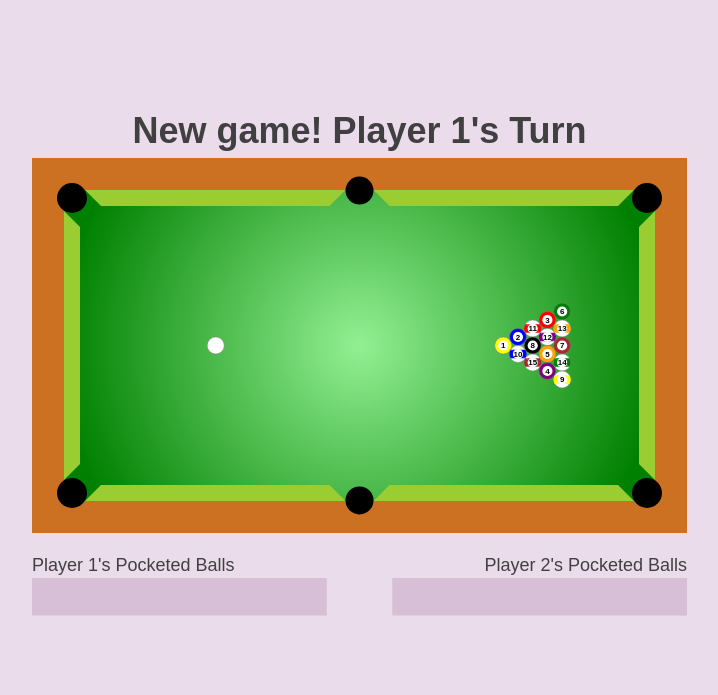
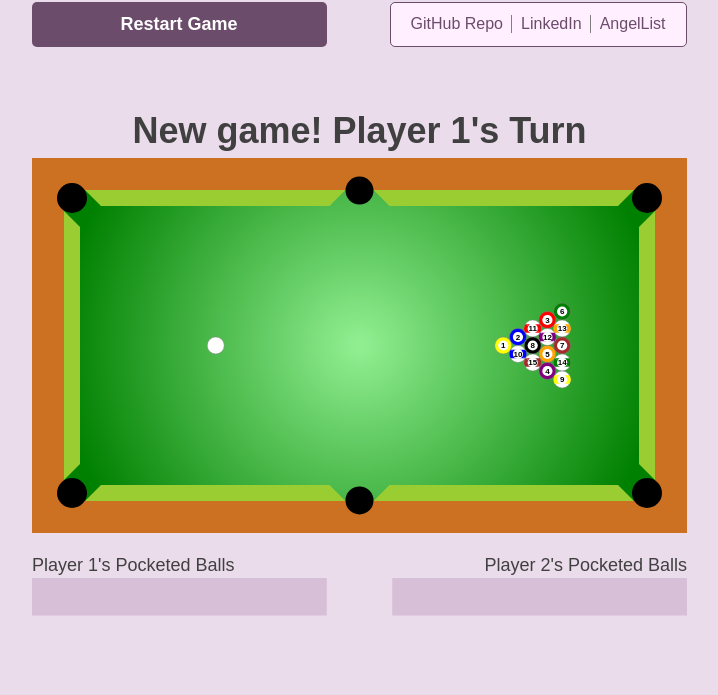
Before and after one commit to emikyu/8ball_pool, a website built with webpack: page index.html in a window 1280 px wide. Shown: the part 105-800 px from the top of the page, without its empty margins (281-999 px from the left). Built offline with Linux system fonts and the light colour scheme.

Commit message:
Add restart button and navlinks

```diff
--- a/index.html
+++ b/index.html
@@ -8,11 +8,29 @@
     <script type="application/javascript" src="./dist/main.js" defer></script>
 </head>
 <body>
-    <div className="game-container">
-
+    <div class="game-container">
+        <div class="control-buttons">
+            <div class="restart-game" id="restart-game">
+                Restart Game
+            </div>
+            <div class="nav-links">
+                <ul>
+                    <li>
+                        <a href="https://github.com/emikyu/8ball_pool">GitHub Repo</a>
+                    </li>
+                    <li>
+                        <a href="https://www.linkedin.com/in/huijiawu/">LinkedIn</a>
+                    </li>
+                    <li>
+                        <a href="https://angel.co/u/h-emily-wu">AngelList</a>
+                    </li>
+                </ul>
+            </div>
+        </div>
         <h1>Eight-Ball Pool Simulator</h1>
         <!-- <canvas id="pool-game" height="375" width="655"></canvas> -->
-        <canvas id="pool-game" height="675" width="955"></canvas>
+        <canvas id="pool-game" height="675" width="955">
+        </canvas>
     </div>
 </body>
 </html>
--- a/src/index.js
+++ b/src/index.js
@@ -5,4 +5,9 @@ document.addEventListener("DOMContentLoaded", () => {
     const canvas = document.getElementById('pool-game');
     const game = new EightBallPool(canvas);
     game.restart();
+
+    const button = document.getElementById('restart-game');
+    button.addEventListener('click', e => {
+        game.restart();
+    });
 });
--- a/src/scripts/game.js
+++ b/src/scripts/game.js
@@ -150,7 +150,7 @@ export default class EightBallPool {
         const cRect = this.canvas.getBoundingClientRect();
         const x = e.clientX - cRect.left * (this.canvas.width / cRect.width);
         const y = e.clientY - cRect.top * (this.canvas.height / cRect.height);
-        // debugger
+
         let vx = (this.poolBalls[0].x - x) / (2 * margin);
         let vy = (this.poolBalls[0].y - y) / (2 * margin);
         const v = Math.sqrt(vx * vx + vy * vy);
@@ -308,7 +308,7 @@ export default class EightBallPool {
                 });
             }
             else {
-                debugger
+                // debugger
                 if (poolBall.x - BALL_CONSTANTS.RADIUS - 0.5<= this.innerTopLeft[0] + innerBorder / 2 || poolBall.x + BALL_CONSTANTS.RADIUS + 0.5 >= this.innerBottomRight[0] - innerBorder / 2) {
                     poolBall.vx = -poolBall.vx;
                     // poolBall.vy *= energyLoss;
@@ -330,7 +330,7 @@ export default class EightBallPool {
         const midLeft = 0.5 * this.dimensions.width - smallRadius - innerBorder;
         const midRight = 0.5 * this.dimensions.width + smallRadius + innerBorder;
 
-        debugger
+        // debugger
         // returns the slopes & intercepts to check - (y + x - c): slope = +1 OR (y - x - c): slope = -1; dir is which side of circle hits line
         if (poolBall.x < left && poolBall.y < top) return [{ slope: -1, intercept: 1.4 * bigRadius, dir: "bottomLeft"},
                                                             { slope: -1, intercept: -1.4 * bigRadius, dir: "topRight"}];
--- a/src/styles/index.scss
+++ b/src/styles/index.scss
@@ -4,8 +4,11 @@ body {
 }
 
 div {
-    margin: 0 auto;
+    margin: 0;
+    padding: 0;
     text-align: center;
+    font-size: 18px;
+    font-family: sans-serif;
 }
 
 h1 {
@@ -16,3 +19,72 @@ h1 {
     font-weight: 600;
     color: rgb(175, 109, 175);
 }
+
+.game-container {
+    position: relative;
+    width: 955px;
+    margin: 0 auto;
+}
+
+.control-buttons {
+    position: absolute;
+    z-index: 5;
+    left: 150px;
+    top: 75px;
+    width: 655px;
+    display: flex;
+    justify-content: space-between;
+}
+
+.control-buttons > div {
+    width: 295px;
+}
+
+.restart-game {
+    line-height: 45px;
+    background-color: rgb(107, 76, 107);
+    font-weight: 600;
+    color: white;
+    border-radius: 5px;
+    transition: 0.3s ease all;
+    border: none;
+}
+
+.restart-game:hover {
+    cursor: pointer;
+    background-color: rgb(175, 109, 175);
+}
+
+.nav-links {
+    border: 1px solid rgb(107, 76, 107);
+    background-color: rgb(255, 239, 255);
+    border-radius: 5px;
+}
+
+.nav-links > ul {
+    list-style: none;
+    margin: 0;
+    padding: 12px;
+    display: flex;
+    justify-content: space-between;
+    font-size: 16px;
+}
+
+li {
+    padding: 0 8px;
+    border-right: 1px solid gray;
+}
+
+li:last-child {
+    border: none;
+}
+
+.nav-links a {
+    text-decoration: none;
+    color: rgb(107, 76, 107);
+    transition: 0.3s ease all;
+}
+
+.nav-links a:hover {
+    text-decoration: underline;
+}
```
Also changed, not shown: dist/main.css, dist/main.js, 2 other files.
